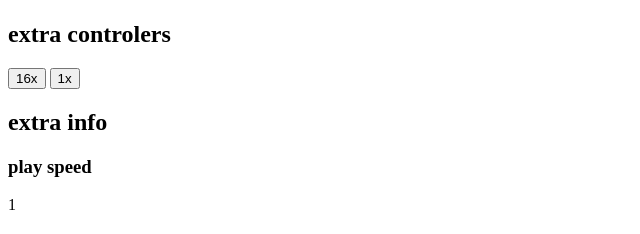
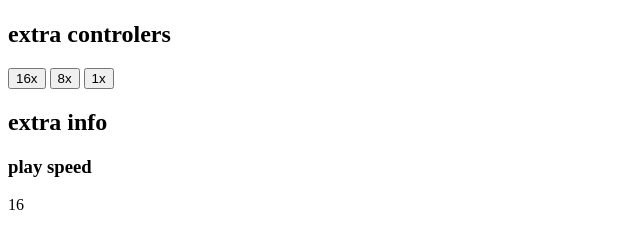
Before and after one commit to dd-han/pure-html5-video-player, a plain HTML site: page index.html in a window 1280 px wide. Both pictures are taken after a click on the button "16x". Shown: the part 563-797 px from the top of the page, 0-640 px from the left. Drawn offline with Linux system fonts and the light colour scheme.

Commit message:
fix speed control, fix better file trans

```diff
--- a/index.html
+++ b/index.html
@@ -13,7 +13,11 @@
         playerHeight: "480px",
         defaultControls: true
       };
-      video1 = new player("videoplayer-1",["http://192.168.168.66/oceans.mp4","http://192.168.168.66/oceans.mp4"],config);
+      var files = [
+        "http://192.168.168.66/oceans.mp4",
+        "http://192.168.168.66/oceans.mp4"
+      ]
+      video1 = new player("videoplayer-1",files,config);
     }
   </script>
 </head>
@@ -26,8 +30,9 @@
     </video>
 
     <h2>extra controlers</h2>
-    <button onclick="video1.speed(16)">16x</button>
-    <button onclick="video1.speed(1)">1x</button>
+    <button onclick="video1.setSpeed(16)">16x</button>
+    <button onclick="video1.setSpeed(8)">8x</button>
+    <button onclick="video1.setSpeed(1)">1x</button>
 
     <h2>extra info</h2>
     <h3>play speed</h3>
--- a/player.js
+++ b/player.js
@@ -25,8 +25,8 @@ var player = function(containerID,files,config) {
   this.playlist = playlist;
 
   this.setSpeed = function(speed) {
-    videoDOM.playbackRate = speed;
-    DOMs.playSpeedInfo.innerHTML = videoDOM.playbackRate;
+    DOMs.video.playbackRate = speed;
+    DOMs.playSpeedInfo.innerHTML = DOMs.video.playbackRate;
   }
 
   var loadingHintDisplay = function(showOrNot) {
```
